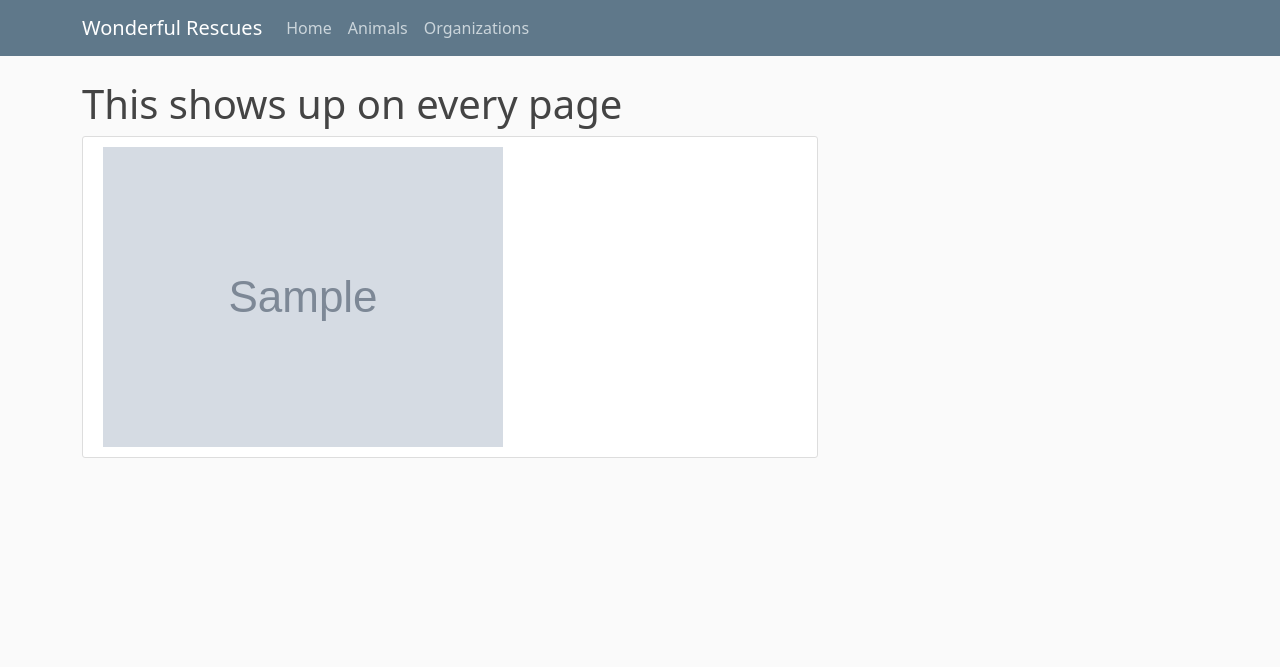
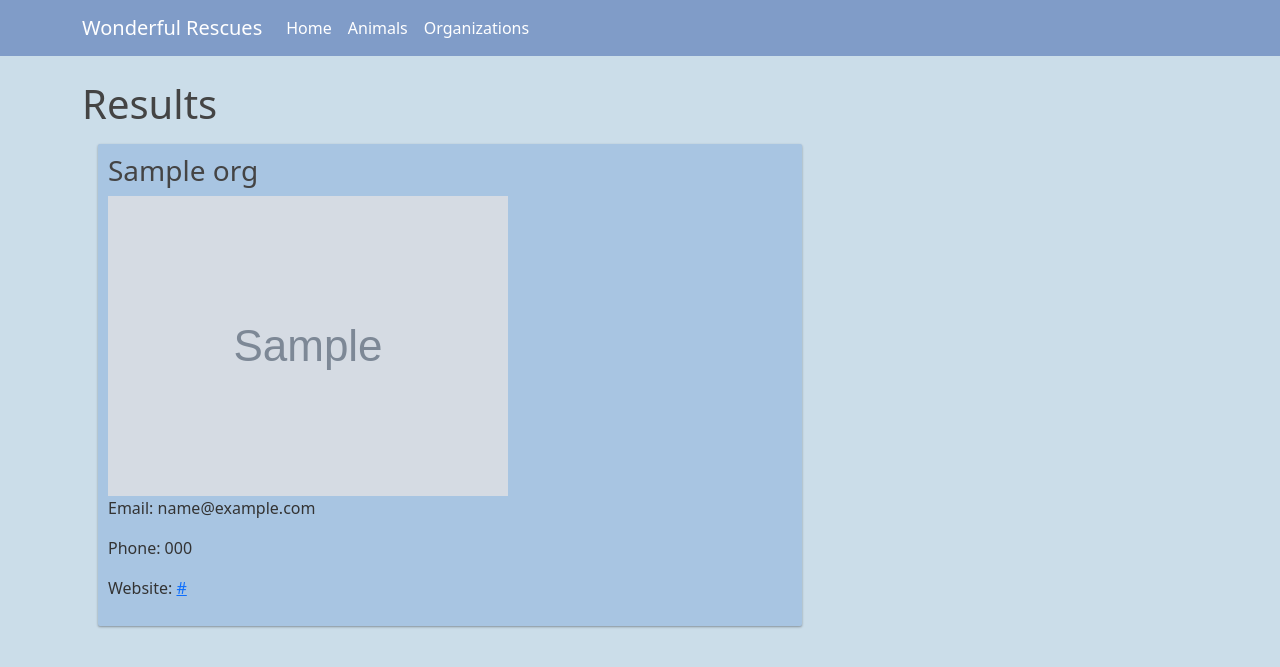
Before and after one commit to egomez4/Week4Project, a Flask app: template templates/organizationResults.html in a window 1280 px wide. Shown: the top 667 px of the page. Run offline with Flask 2, Linux system fonts and the light colour scheme; the template is opened without the code that fills it: most values are stand-ins (such as "Sample title", 1, 10 or a date in 2020); grey boxes marked "Sample" are stand-in pictures.

Commit message:
organization page works, added a little bit of styling.
Co-authored-by: Araceli Corley <abcorley@bu.edu>
Co-authored-by: Jordy Reyes <Jordyreyes8@gmail.com>

```diff
--- a/routes.py
+++ b/routes.py
@@ -50,18 +50,33 @@ def organizations():
         state = form.state.data
         zip_code = form.zip_code.data
         data = find_organization(state=state, zip_code=zip_code)
-        img_url = data['organizations'][0]['photos'][0]['medium']
-        print(img_url)
-        #dictionary = createDictionary(data)
-        #df = dict_to_dataframes(dictionary)
-        return render_template(
-            'organizationResults.html',
-            subtitle='Organizations',
-            data=data, img_url=img_url)
-    return render_template(
-        'organizations.html',
-        subtitle='Organizations',
-        form=form)
+
+        # get all organizations
+        orgs_list = []
+
+        for org in data['organizations']:
+            # dictionary for organization
+            orgs = {}
+
+            # fill in organization information
+            orgs.update({'id': org['id']})
+            orgs.update({'name': org['name']})
+            orgs.update({'email': org['email']})
+            orgs.update({'phone': org['phone']})
+            orgs.update({'address': org['address']})
+            orgs.update({'website': org['website']})
+            # some orgs may not have an image
+            if org['photos']:
+                orgs.update({'photo': org['photos'][0]['medium']})
+
+            orgs.update({'social_media': org['social_media']})
+
+            # add this organization to the list of all organizations
+            orgs_list.append(orgs)
+
+        return render_template('organizationResults.html', subtitle='Organizations', data=data, orgs=orgs_list)
+
+    return render_template('organizations.html', subtitle='Organizations', form=form)
 
 
 def findAnimal(animalType, state, kids, dogs, cats):
@@ -81,7 +96,8 @@ def createDictionary(data):
         animalsDict[animals['id']] = [animals['name'],
                                       animals['age'],
                                       animals['size'],
-                                      animals['url']]
+                                      animals['url']
+                                     ]
 
     return animalsDict
 
--- a/static/main.css
+++ b/static/main.css
@@ -1,5 +1,5 @@
 body {
-  background: #fafafa;
+  background: #cbdde9;
   color: #333333;
   margin-top: 5rem;
 }
@@ -9,15 +9,15 @@ h1, h2, h3, h4, h5, h6 {
 }
 
 .bg-steel {
-  background-color: #5f788a;
+  background-color: #809cc8;
 }
 
 .site-header .navbar-nav .nav-link {
-  color: #cbd5db;
+  color: #fff;
 }
 
 .site-header .navbar-nav .nav-link:hover {
-  color: #ffffff;
+  color: #333333;
 }
 
 .site-header .navbar-nav .nav-link.active {
@@ -27,9 +27,9 @@ h1, h2, h3, h4, h5, h6 {
 .content-section {
   background: #ffffff;
   padding: 10px 20px;
-  border: 1px solid #dddddd;
-  border-radius: 3px;
+  border-radius: 2px;
   margin-bottom: 20px;
+  box-shadow: 0 1px 3px rgba(0,0,0,0.12), 0 1px 2px rgba(0,0,0,0.24);
 }
 
 .article-title {
@@ -82,3 +82,19 @@ a.article-title:hover {
 .form-group {
     color: #444444;
 }
+
+.organization-card {
+    border-radius: 2px;
+    padding: 10px;
+    margin: 1rem;
+    height: auto;
+    width: auto;
+    box-shadow: 0 1px 3px rgba(0,0,0,0.12), 0 1px 2px rgba(0,0,0,0.24);
+    transition: all 0.3s cubic-bezier(.25,.8,.25,1);
+    display: block;
+    background: #a8c5e2;
+}
+
+.organization-card:hover {
+    box-shadow: 0 14px 28px rgba(0,0,0,0.25), 0 10px 10px rgba(0,0,0,0.22);
+}
--- a/templates/layout.html
+++ b/templates/layout.html
@@ -29,7 +29,7 @@
   <main role="main" class="container">
     <div class="row">
       <div class="col-md-8">
-        <h1>This shows up on every page</h1> {% block content %}{% endblock %}
+        {% block content %}{% endblock %}
       </div>
     </div>
   </main>
--- a/templates/organizationResults.html
+++ b/templates/organizationResults.html
@@ -1,6 +1,13 @@
 {% extends "layout.html" %}
 {% block content %}
-    <div class='content-section'>
-        <img src={{img_url}}>
-    </div>
+<h1>Results</h1>
+        {% for o in orgs %}
+        <div class="organization-card">
+            <h3>{{o['name']}}</h3>
+            <img src={{o['photo']}}>
+            <p>Email: {{o['email']}}</p>
+            <p>Phone: {{o['phone']}}</p>
+            <p>Website: <a href={{o['website']}}>{{o['website']}}</a></p>
+        </div>
+        {% endfor %}
 {% endblock content %}
```
Also changed, not shown: templates/animals.html (+10 -2 lines), templates/animalsResults.html (+4 -5 lines), templates/organizations.html (+3 -6 lines).
